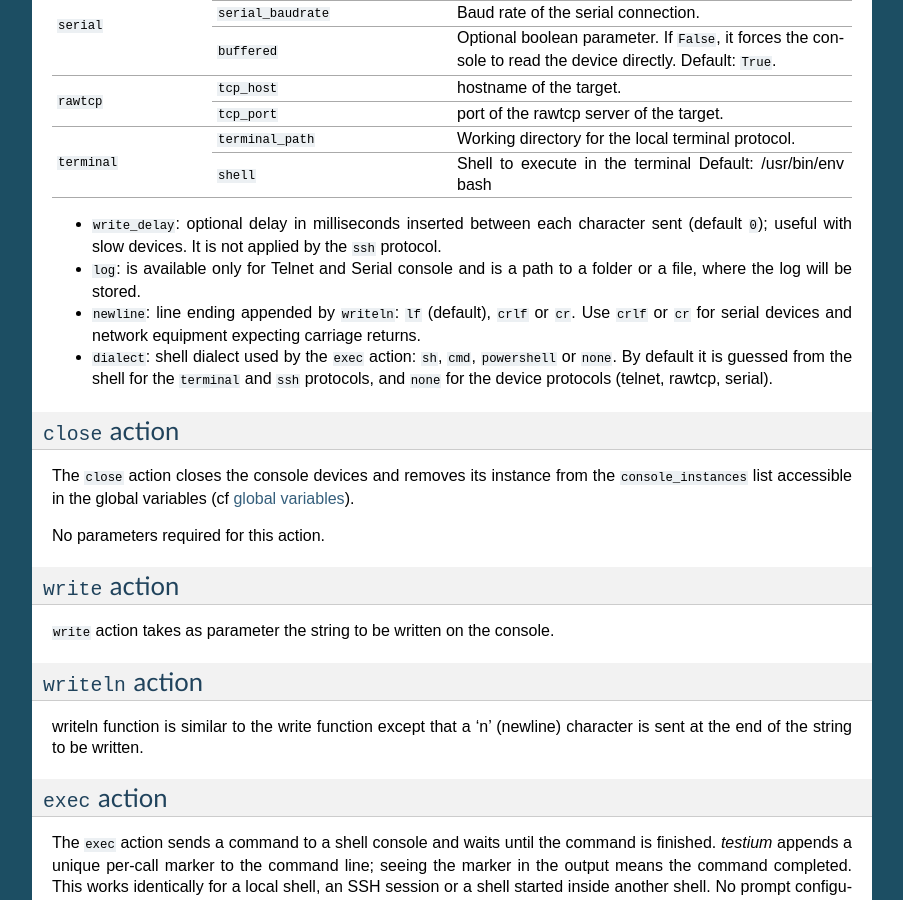
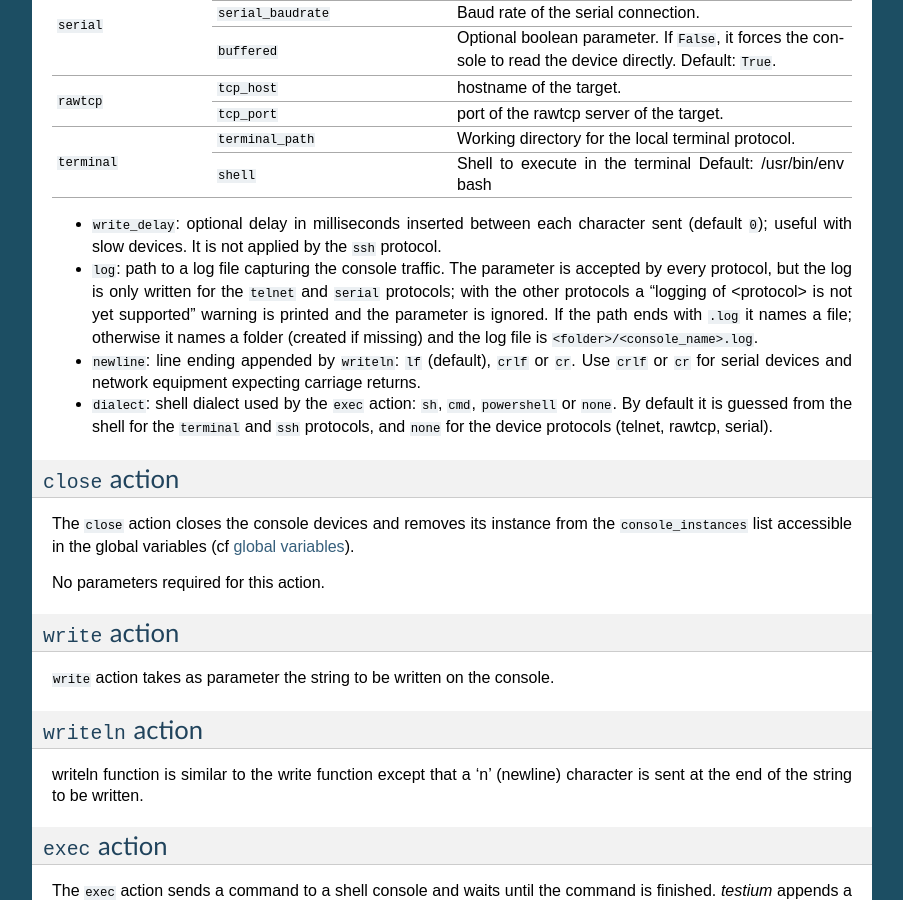
Before and after one commit to testium-HIL/testium, a Sphinx documentation site: the page built from doc/manual/sphinx/source/test_items/console_test_item.rst, in a window 1280 px wide and 900 px high, scrolled down 1187 px. Shown: the whole window, without its empty margins (198-1101 px from the left). Built offline with Sphinx 7.4.7, drawn with Linux system fonts in a browser that asks for light colours.

Commit message:
doc: console open.log is accepted by all protocols but only telnet and serial log

```diff
--- a/doc/manual/sphinx/source/test_items/console_test_item.rst
+++ b/doc/manual/sphinx/source/test_items/console_test_item.rst
@@ -96,7 +96,13 @@ Open step accepts the following attribute:
 * ``write_delay``: optional delay in milliseconds inserted between each
   character sent (default ``0``); useful with slow devices. It is not
   applied by the ``ssh`` protocol.
-* ``log``: is available only for Telnet and Serial console and is a path to a folder or a file, where the log will be stored.
+* ``log``: path to a log file capturing the console traffic. The
+  parameter is accepted by every protocol, but the log is only written
+  for the ``telnet`` and ``serial`` protocols; with the other protocols
+  a "logging of <protocol> is not yet supported" warning is printed and
+  the parameter is ignored. If the path ends with ``.log`` it names a
+  file; otherwise it names a folder (created if missing) and the log
+  file is ``<folder>/<console_name>.log``.
 * ``newline``: line ending appended by ``writeln``: ``lf`` (default),
   ``crlf`` or ``cr``. Use ``crlf`` or ``cr`` for serial devices and
   network equipment expecting carriage returns.
```
